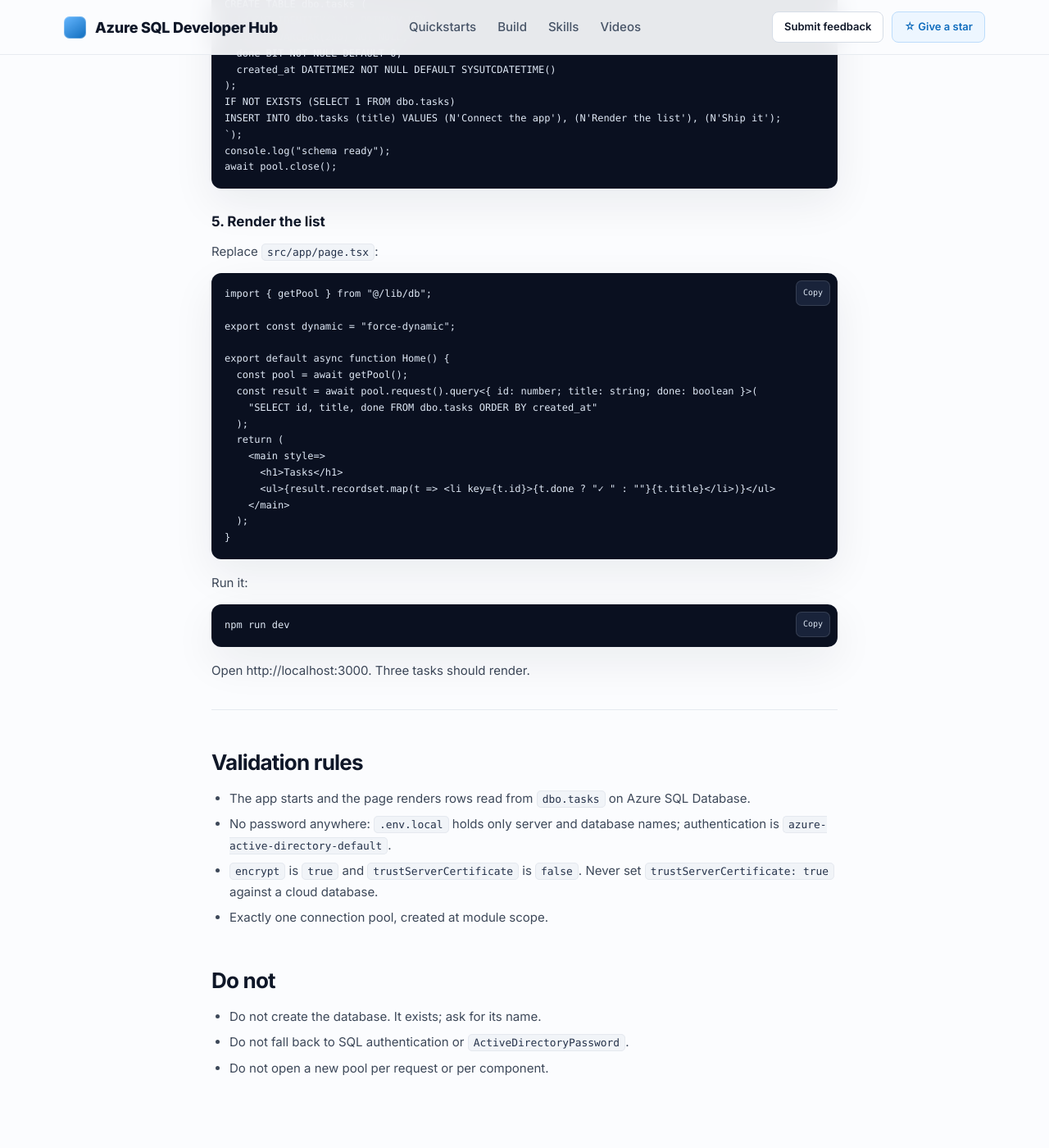
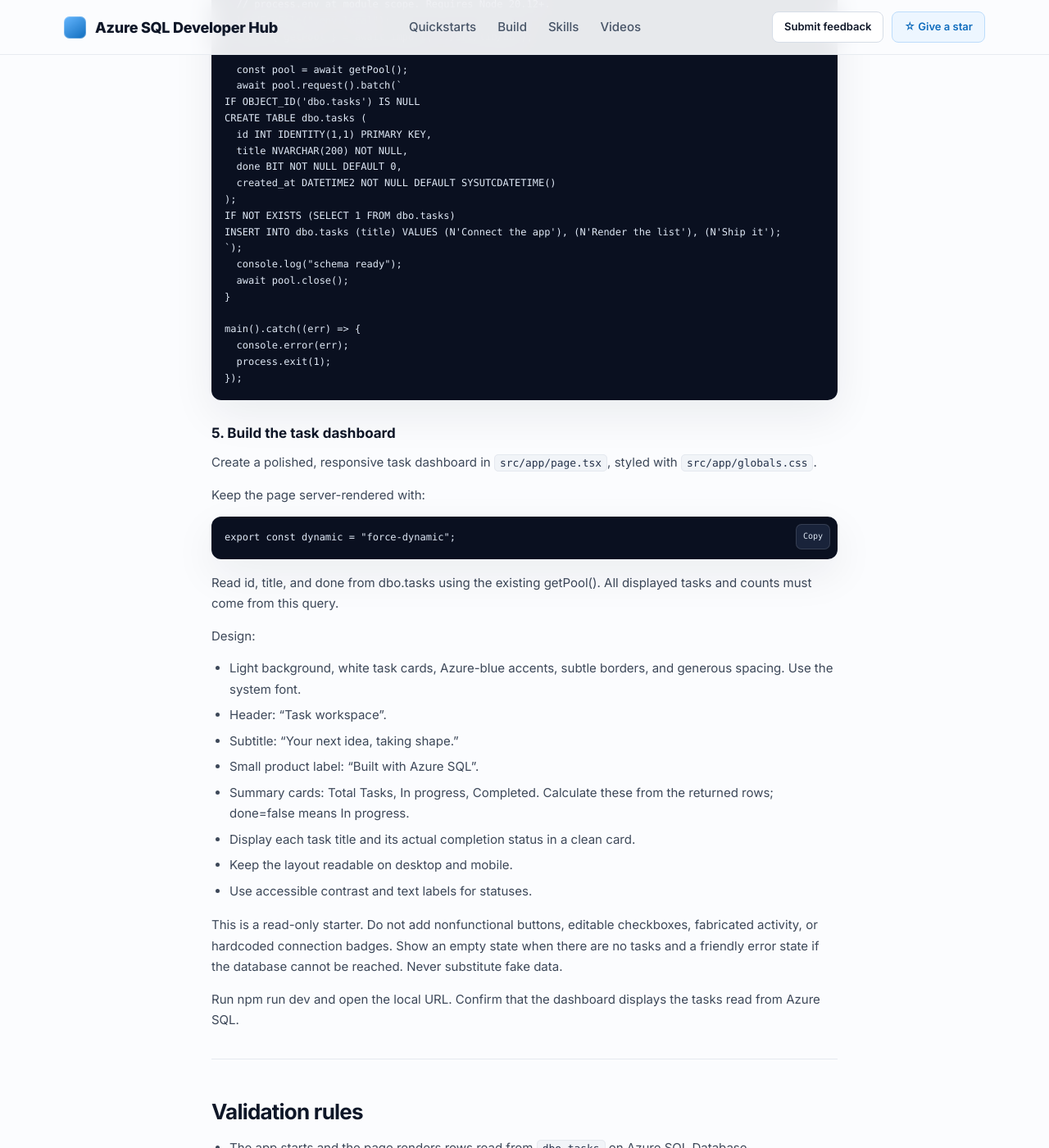
Before and after one commit to microsoft/azure-sql-dev-hub, a Jekyll site: the page built from build/javascript-app.md, in a window 1280 px wide and 1400 px high, scrolled down 2205 px. Shown: the whole window at 82% size. Built offline with Jekyll 4.4.1, drawn with Linux system fonts in a browser that asks for light colours; some of the changed text lies outside the part shown.

Commit message:
Prompt 01: task dashboard, env loading fix
Co-Authored-By: Claude Opus 5 (1M context) <noreply@anthropic.com>

````diff
--- a/build/javascript-app.md
+++ b/build/javascript-app.md
@@ -79,10 +79,17 @@ export function getPool() {
 Create `scripts/init.ts` and run it once with `npx tsx scripts/init.ts`:
 
 ```ts
-import { getPool } from "../src/lib/db";
+import { loadEnvFile } from "node:process";
 
-const pool = await getPool();
-await pool.request().batch(`
+async function main() {
+  // Next.js loads `.env.local` for the app, but a plain `tsx` run does not.
+  // Load it first, and import the db module after, since that module reads
+  // process.env at module scope. Requires Node 20.12+.
+  loadEnvFile(".env.local");
+  const { getPool } = await import("../src/lib/db");
+
+  const pool = await getPool();
+  await pool.request().batch(`
 IF OBJECT_ID('dbo.tasks') IS NULL
 CREATE TABLE dbo.tasks (
   id INT IDENTITY(1,1) PRIMARY KEY,
@@ -93,40 +100,49 @@ CREATE TABLE dbo.tasks (
 IF NOT EXISTS (SELECT 1 FROM dbo.tasks)
 INSERT INTO dbo.tasks (title) VALUES (N'Connect the app'), (N'Render the list'), (N'Ship it');
 `);
-console.log("schema ready");
-await pool.close();
+  console.log("schema ready");
+  await pool.close();
+}
+
+main().catch((err) => {
+  console.error(err);
+  process.exit(1);
+});
 ```
 
-### 5. Render the list
+### 5. Build the task dashboard
 
-Replace `src/app/page.tsx`:
+Create a polished, responsive task dashboard in `src/app/page.tsx`,
+styled with `src/app/globals.css`.
+
+Keep the page server-rendered with:
 
 ```tsx
-import { getPool } from "@/lib/db";
-
 export const dynamic = "force-dynamic";
-
-export default async function Home() {
-  const pool = await getPool();
-  const result = await pool.request().query<{ id: number; title: string; done: boolean }>(
-    "SELECT id, title, done FROM dbo.tasks ORDER BY created_at"
-  );
-  return (
-    <main style={{ padding: 32, fontFamily: "system-ui" }}>
-      <h1>Tasks</h1>
-      <ul>{result.recordset.map(t => <li key={t.id}>{t.done ? "✓ " : ""}{t.title}</li>)}</ul>
-    </main>
-  );
-}
 ```
 
-Run it:
+Read id, title, and done from dbo.tasks using the existing getPool().
+All displayed tasks and counts must come from this query.
 
-```bash
-npm run dev
-```
+Design:
+- Light background, white task cards, Azure-blue accents, subtle borders,
+  and generous spacing. Use the system font.
+- Header: “Task workspace”.
+- Subtitle: “Your next idea, taking shape.”
+- Small product label: “Built with Azure SQL”.
+- Summary cards: Total Tasks, In progress, Completed.
+  Calculate these from the returned rows; done=false means In progress.
+- Display each task title and its actual completion status in a clean card.
+- Keep the layout readable on desktop and mobile.
+- Use accessible contrast and text labels for statuses.
 
-Open http://localhost:3000. Three tasks should render.
+This is a read-only starter. Do not add nonfunctional buttons,
+editable checkboxes, fabricated activity, or hardcoded connection badges.
+Show an empty state when there are no tasks and a friendly error state
+if the database cannot be reached. Never substitute fake data.
+
+Run npm run dev and open the local URL.
+Confirm that the dashboard displays the tasks read from Azure SQL.
 
 ---
 
@@ -136,6 +152,9 @@ Open http://localhost:3000. Three tasks should render.
 - No password anywhere: `.env.local` holds only server and database names; authentication is `azure-active-directory-default`.
 - `encrypt` is `true` and `trustServerCertificate` is `false`. Never set `trustServerCertificate: true` against a cloud database.
 - Exactly one connection pool, created at module scope.
+- Task cards and summary counts match the actual database rows.
+- The dashboard is readable on desktop and mobile.
+- Database failures display an error, not sample data or a success badge.
 
 ## Do not
 
````
